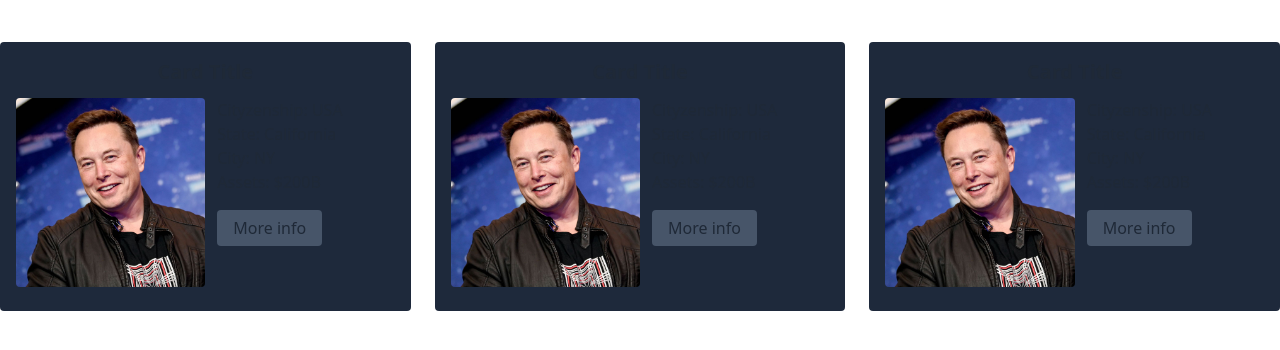
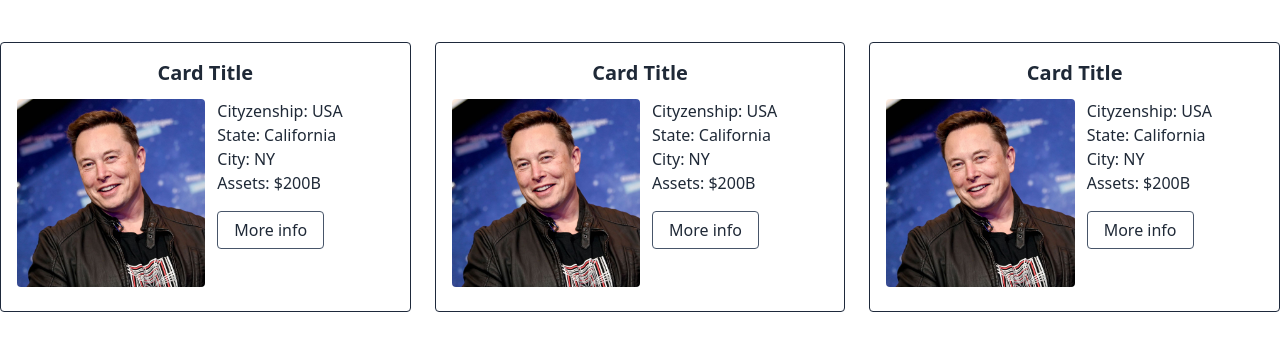
Before and after one commit to faridalam61/richest-people, a plain HTML site: page index.html in a window 1280 px wide. Shown: the part 74-424 px from the top of the page. Drawn offline with nearby package versions, Linux system fonts and the light colour scheme.

Commit message:
Dark mode functionality added

```diff
--- a/index.html
+++ b/index.html
@@ -14,7 +14,7 @@
 
         <div id="card" class="grid grid-cols-1 lg:grid-cols-3 gap-6 mt-12 mx-6 lg:mx-0">
             <!-- Card -->
-            <div class="bg-slate-800 rounded p-4 pb-6">
+            <div class="bg-white dark:bg-slate-800 border border-slate-800 rounded p-4 pb-6">
                 <h2 class="text-xl font-bold text-center">Card Title</h2>
                 <div class="flex mt-3">
                     <div class="w-1/2">
@@ -25,13 +25,13 @@
                         <p>State: California</p>
                         <p>City: NY</p>
                         <p>Assets: $200B</p>
-                        <button class="bg-slate-600 py-1.5 px-4 rounded mt-4 ">More info</button>
+                        <button class="bg-white dark:bg-slate-600 border border-slate-600 py-1.5 px-4 rounded mt-4 ">More info</button>
                     </div>
                 </div>
             </div>
             <!-- End Card -->
             <!-- Card -->
-            <div class="bg-slate-800 rounded p-4 pb-6">
+            <div class="bg-white dark:bg-slate-800 border border-slate-800 rounded p-4 pb-6">
                 <h2 class="text-xl font-bold text-center">Card Title</h2>
                 <div class="flex mt-3">
                     <div class="w-1/2">
@@ -42,13 +42,13 @@
                         <p>State: California</p>
                         <p>City: NY</p>
                         <p>Assets: $200B</p>
-                        <button class="bg-slate-600 py-1.5 px-4 rounded mt-4 ">More info</button>
+                        <button class="bg-white dark:bg-slate-600 border border-slate-600 py-1.5 px-4 rounded mt-4 ">More info</button>
                     </div>
                 </div>
             </div>
             <!-- End Card -->
             <!-- Card -->
-            <div class="bg-slate-800 rounded p-4 pb-6">
+            <div class="bg-white dark:bg-slate-800 border border-slate-800 rounded p-4 pb-6">
                 <h2 class="text-xl font-bold text-center">Card Title</h2>
                 <div class="flex mt-3">
                     <div class="w-1/2">
@@ -59,12 +59,13 @@
                         <p>State: California</p>
                         <p>City: NY</p>
                         <p>Assets: $200B</p>
-                        <button class="bg-slate-600 py-1.5 px-4 rounded mt-4 ">More info</button>
+                        <button class="bg-white dark:bg-slate-600 border border-slate-600 py-1.5 px-4 rounded mt-4 ">More info</button>
                     </div>
                 </div>
             </div>
             <!-- End Card -->
 
+
         </div>
     </div>
 </body>
```
